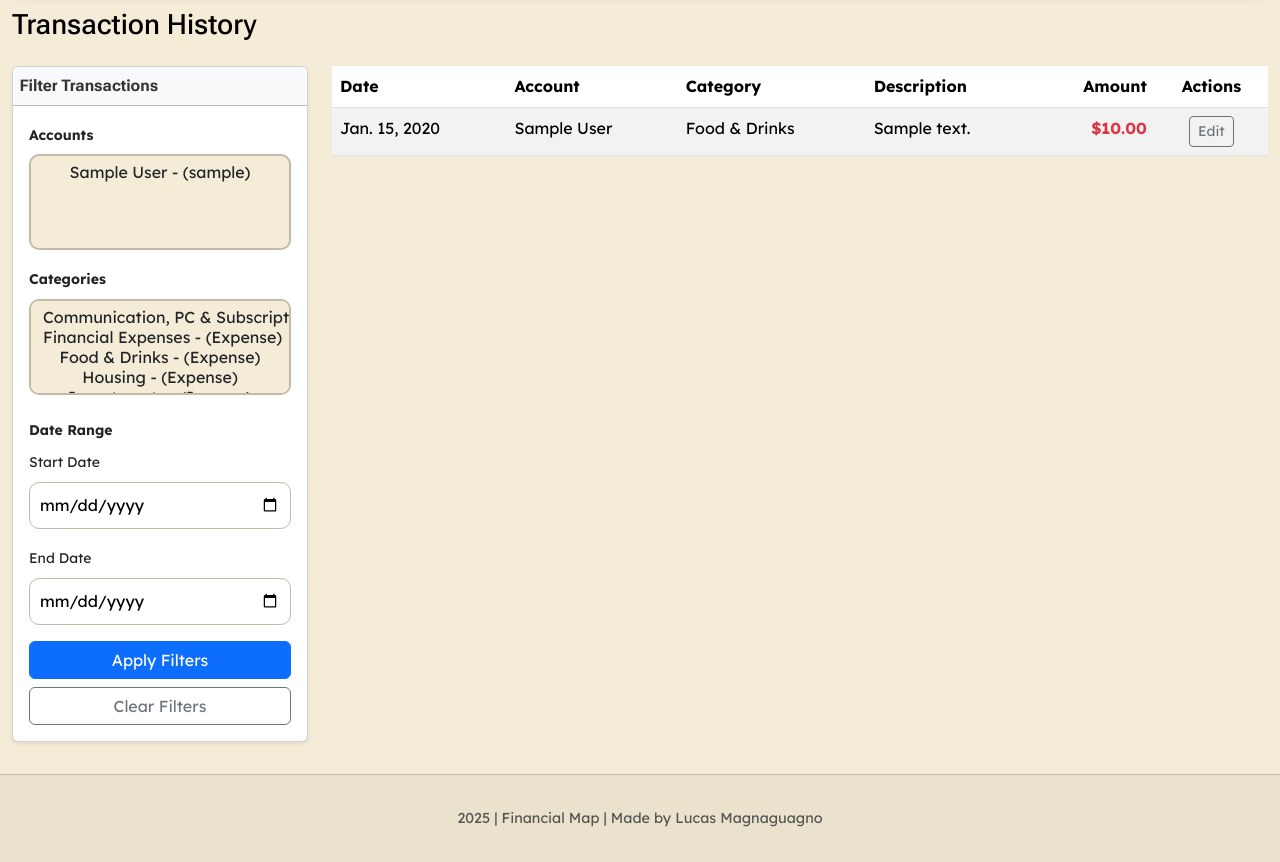
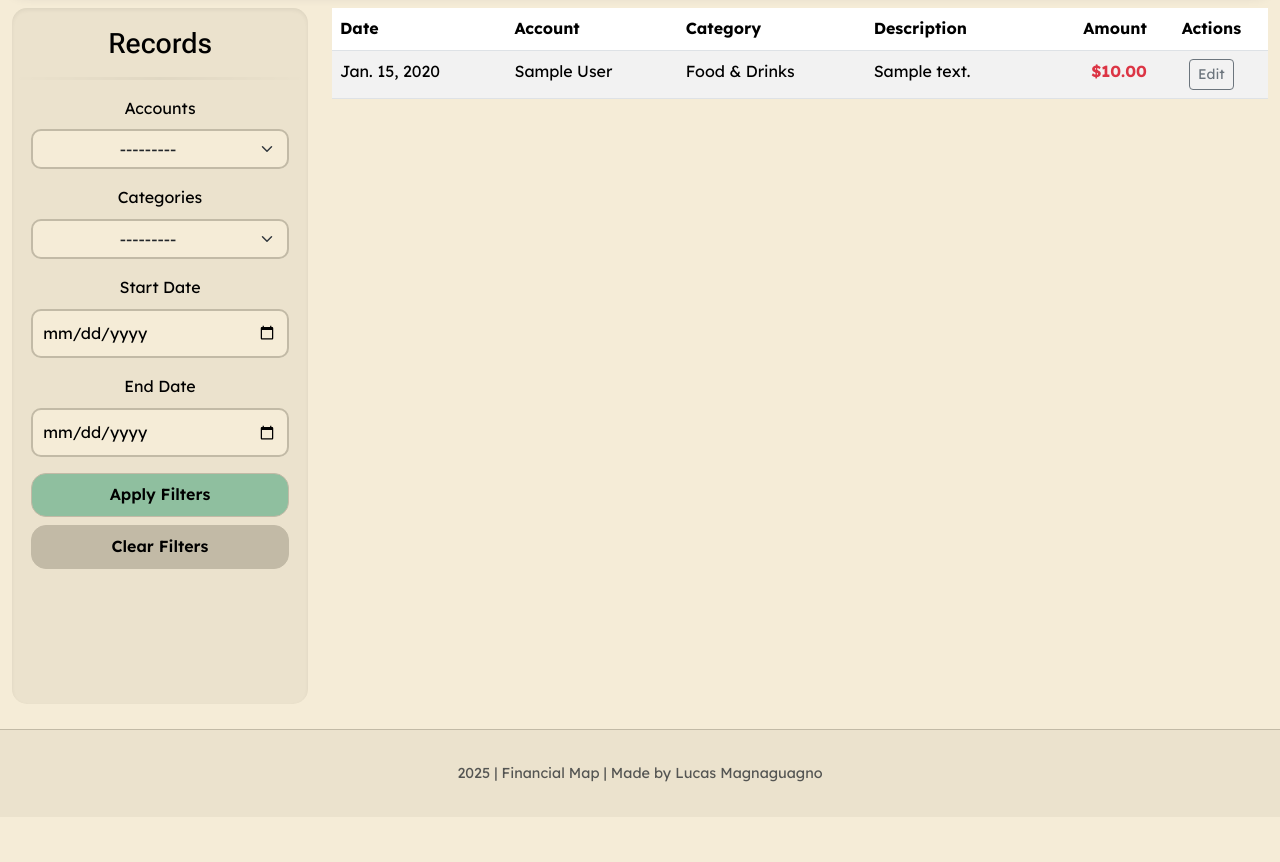
Before and after one commit to mlucasmichel/finantial-map-app, a Django app: page /transactions/ in a window 1280 px wide. Shown: the part 101-963 px from the top of the page. After the commit the page ends 883 px from the top, so only its background shows below. Run offline with Django 4.2, Linux system fonts and the light colour scheme; a user stored in the database is signed in; data comes from the database, SQL or seed files in the repository; tables that the repository leaves empty hold one stand-in row (values such as "Sample post"); some libraries are stand-ins or nearby versions.

Commit message:
Refactor transaction filter forms to use ModelChoiceField; update styling in templates and CSS

```diff
--- a/budget/forms.py
+++ b/budget/forms.py
@@ -86,18 +86,18 @@
 
 # -- Transaction Filter Form -- #
 class TransactionFilterForm(forms.Form):
-    accounts = forms.ModelMultipleChoiceField(
+    accounts = forms.ModelChoiceField(
         queryset=Account.objects.none(),
         required=False,
         label='Accounts',
-        widget=forms.SelectMultiple(attrs={'class': 'form-select'})
+        widget=forms.Select(attrs={'class': 'form-select'})
     )
 
-    categories = forms.ModelMultipleChoiceField(
+    categories = forms.ModelChoiceField(
         queryset=Category.objects.none(),
         required=False,
         label='Categories',
-        widget=forms.SelectMultiple(attrs={'class': 'form-select'})
+        widget=forms.Select(attrs={'class': 'form-select'})
     )
     start_date = forms.DateField(
         required=False,
--- a/budget/templates/budget/account_sidebar.html
+++ b/budget/templates/budget/account_sidebar.html
@@ -1,7 +1,7 @@
 <div class="d-flex flex-column justify-content-between main-card side-bar-card">
     <div class="row text-center mb-4 align-items-center">
         <div class="col-6 col-md-12 mb-md-3">
-            <h1 class="mb-0">Accounts</h1>
+            <h1 class="h3 mb-0">Accounts</h1>
         </div>
         <div class="col-6 col-md-12">
             <a href="{% url 'account_create' %}" class="button btn-add">
--- a/budget/templates/budget/transaction_list.html
+++ b/budget/templates/budget/transaction_list.html
@@ -1,44 +1,13 @@
-{% extends 'base.html' %}
-{% block title %}Transaction Records{% endblock title %}
+{% extends 'budget/two_column_base.html' %}
+{% block title %}Records{% endblock title %}
 
-{% block content %}
-<h1 class="h3 mb-4">Transaction History</h1>
+{% block sidebar_content %}
+{% include 'budget/transaction_sidebar.html' %}
+{% endblock sidebar_content %}
 
-<div class="row">
-    <div class="col-lg-3 mb-4">
-        <div class="card shadow-sm">
-            <div class="card-header bg-light fw-bold">Filter Transactions</div>
-            <div class="card-body">
-                <form method="get" action="{% url 'transaction_list' %}">
+{% block main_content %}
 
-                    <div class="mb-3">
-                        <label for="{{ filter_form.accounts.id_for_label }}" class="form-label small fw-bold">{{ filter_form.accounts.label }}</label>
-                        {{ filter_form.accounts }}
-                    </div>
-
-                    <div class="mb-3">
-                        <label for="{{ filter_form.categories.id_for_label }}" class="form-label small fw-bold">{{ filter_form.categories.label }}</label>
-                        {{ filter_form.categories }}
-                    </div>
-
-                    <label class="form-label small fw-bold mt-2">Date Range</label>
-                    <div class="mb-3">
-                        <label for="{{ filter_form.start_date.id_for_label }}" class="form-label small">Start Date</label>
-                        {{ filter_form.start_date }}
-                    </div>
-                    <div class="mb-3">
-                        <label for="{{ filter_form.end_date.id_for_label }}" class="form-label small">End Date</label>
-                        {{ filter_form.end_date }}
-                    </div>
-
-                    <button type="submit" class="btn btn-primary w-100 mb-2">Apply Filters</button>
-                    <a href="{% url 'transaction_list' %}" class="btn btn-outline-secondary w-100">Clear Filters</a>
-                </form>
-            </div>
-        </div>
-    </div>
-
-    <div class="col-lg-9">
+<div class="responsive-scroll">
     {% if transactions %}
     <div class="table-responsive">
         <table class="table table-striped table-hover">
@@ -64,7 +33,8 @@
                         ${{ transaction.amount|floatformat:2 }}
                     </td>
                     <td class="text-center">
-                                <a href="{% url 'transaction_update' transaction.pk %}" class="btn btn-sm btn-outline-secondary">Edit</a>
+                        <a href="{% url 'transaction_update' transaction.pk %}"
+                            class="btn btn-sm btn-outline-secondary">Edit</a>
                     </td>
                 </tr>
                 {% endfor %}
@@ -81,5 +51,4 @@
     </div>
     {% endif %}
 </div>
-</div>
-{% endblock content %}
+{% endblock main_content %}
--- a/budget/templates/budget/transaction_sidebar.html
+++ b/budget/templates/budget/transaction_sidebar.html
@@ -1,27 +1,32 @@
-<h5 class="mb-3">Filter Transactions</h5>
-<form method="get" class="card p-3 shadow-sm">
-    {# Placeholder for your filtering form fields #}
+<div class="d-flex flex-column justify-content-between main-card side-bar-card">
+    <div class="row mb-4 text-center align-items-center">
+        <h1 class="h3 mb-3">Records</h1>
+        <hr>
+        <form method="get" action="{% url 'transaction_list' %}">
+
             <div class="mb-3">
-        <label for="id_account" class="form-label">Account</label>
-        <select class="form-select" id="id_account" name="account">
-            <option value="">All Accounts</option>
-            {# Loop through user's accounts here #}
-        </select>
+                <label for="{{ filter_form.accounts.id_for_label }}" class="form-label">{{ filter_form.accounts.label }}</label>
+                {{ filter_form.accounts }}
             </div>
 
             <div class="mb-3">
-        <label for="id_category" class="form-label">Category</label>
-        <select class="form-select" id="id_category" name="category">
-            <option value="">All Categories</option>
-            {# Loop through categories here #}
-        </select>
+                <label for="{{ filter_form.categories.id_for_label }}" class="form-label">{{ filter_form.categories.label }}</label>
+                {{ filter_form.categories }}
             </div>
 
             <div class="mb-3">
-        <label for="id_start_date" class="form-label">Start Date</label>
-        <input type="date" class="form-control" id="id_start_date" name="start_date">
+                <label for="{{ filter_form.start_date.id_for_label }}" class="form-label">{{ filter_form.start_date.label }}</label>
+                {# Render the field directly, which uses your DateInput widget #}
+                {{ filter_form.start_date }}
             </div>
 
-    <button type="submit" class="btn btn-success w-100">Apply Filters</button>
-    <a href="{% url 'transaction_list' %}" class="btn btn-outline-secondary w-100 mt-2">Clear Filters</a>
+            <div class="mb-3">
+                <label for="{{ filter_form.end_date.id_for_label }}" class="form-label">{{ filter_form.end_date.label }}</label>
+                {{ filter_form.end_date }}
+            </div>
+
+            <button type="submit" class="button btn-add w-100">Apply Filters</button>
+            <a href="{% url 'transaction_list' %}" class="button secondary-btn w-100 mt-2">Clear Filters</a>
         </form>
+    </div>
+</div>
--- a/budget/views.py
+++ b/budget/views.py
@@ -82,29 +82,29 @@
 
     def get_context_data(self, **kwargs):
         context = super().get_context_data(**kwargs)
-        context['filter_form'] = TransactionFilterForm(
-            self.request.GET,
-            user=self.request.user
-            )
+        context['filter_form'] = self.filter_form
         return context
 
     def get_queryset(self):
         user = self.request.user
+
+        self.filter_form = TransactionFilterForm(self.request.GET, user=user)
+        form = self.filter_form
+
         queryset = Transaction.objects.filter(user=user).select_related('account', 'category').order_by('-date')
 
-        form = TransactionFilterForm(self.request.GET, user=user)
+        if form.is_valid():
+            cleaned_data = form.cleaned_data
+            account = cleaned_data.get('accounts')
+            category = cleaned_data.get('categories')
+            start_date = cleaned_data.get('start_date')
+            end_date = cleaned_data.get('end_date')
 
-        if form.is_valid():
-            accounts = form.cleaned_data.get('accounts')
-            categories = form.cleaned_data.get('categories')
-            start_date = form.cleaned_data.get('start_date')
-            end_date = form.cleaned_data.get('end_date')
+            if account:
+                queryset = queryset.filter(account=account)
 
-            if accounts:
-                queryset = queryset.filter(account__in=accounts)
-
-            if categories:
-                queryset = queryset.filter(category__in=categories)
+            if category:
+                queryset = queryset.filter(category=category)
 
             if start_date and end_date:
                 queryset = queryset.filter(date__range=(start_date, end_date))
--- a/static/css/style.css
+++ b/static/css/style.css
@@ -114,8 +114,9 @@
 
 /* Forms */
 .form-field {
+  background-color: var(--bg-100);
   width: 100%;
-  border: 1px solid var(--bg-300);
+  border: 2px solid var(--bg-300);
   border-radius: 10px;
   padding: 10px;
   font-size: 1rem;
```
Lines whose indentation alone changed are shown as unchanged.
